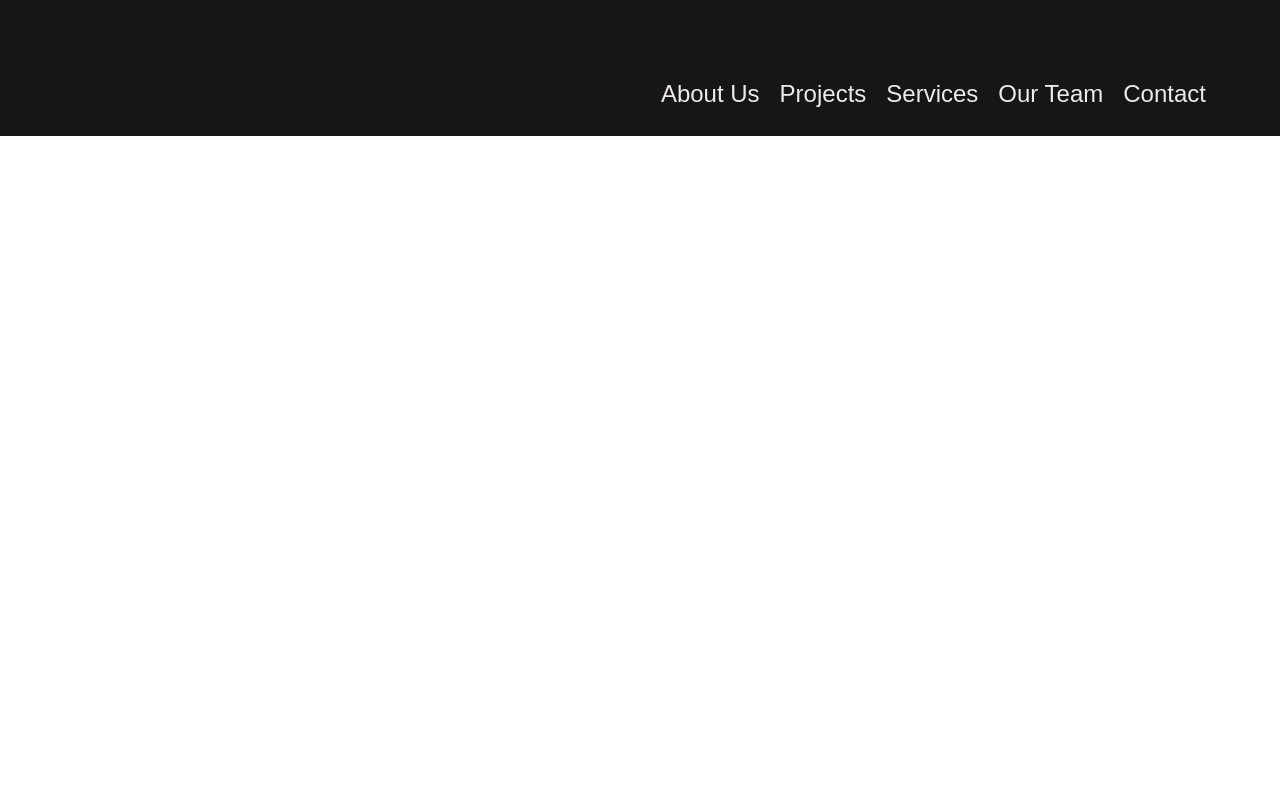
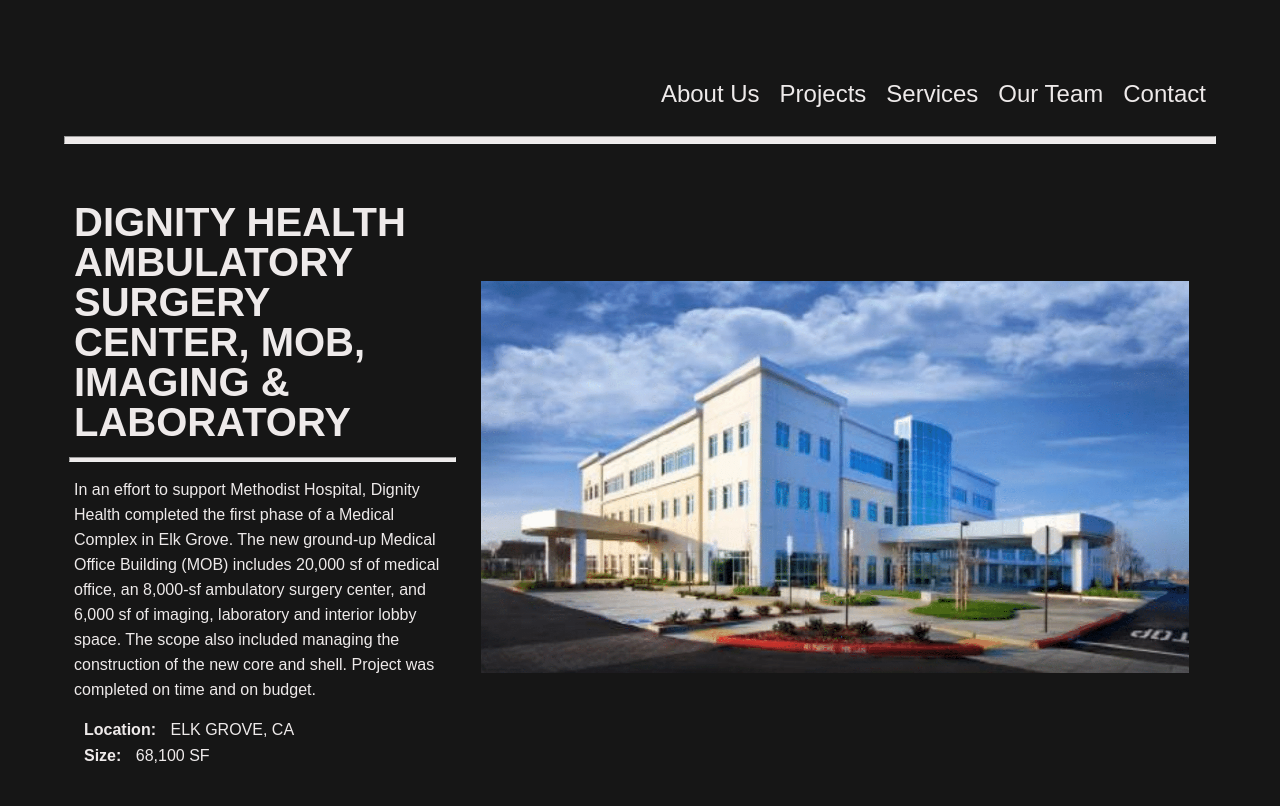
Before and after one commit to Md7113/Porter-LLC, a React (Create React App) app: page /project/1 in a window 1280 px wide. Built offline with nearby package versions, Linux system fonts and the light colour scheme; a web font is replaced by a local one.

Commit message:
fixed the project page to save the information to the web page

```diff
--- a/src/App.js
+++ b/src/App.js
@@ -11,20 +11,16 @@
 import Services from './pages/Services';
 
 function App() {
-	const [currentProject, setCurrentProject] = useState({});
-	const handleCurrentProject = (project) => setCurrentProject(project);
-
 	const [currentTeam, setCurrentTeam] = useState({});
 	const handleCurrentTeam = (Team_handle) => setCurrentTeam(Team_handle);
 
 	return (
 		<Router>
 			<Header />
-			{/* <Navbar /> */}
 			<Routes>
 				<Route
 					path="/"
-					element={<Home handleCurrentProject={handleCurrentProject} />}
+					element={<Home />}
 				/>
 				<Route path="/about" element={<About />} />
 				<Route
@@ -33,13 +29,13 @@
 					/>
 				<Route
 					path="/projects"
-					element={<Projects handleCurrentProject={handleCurrentProject} />}
+					element={<Projects />}
 				/>
 				<Route path="/services" element={<Services />} />
 				<Route path="/contact" element={<Contact />} />
 				<Route
-					path="/project"
-					element={<Project currentProject={currentProject} />}
+					path="/project/:id"
+					element={<Project />}
 				/>
 				<Route
 					path="/Bio"
--- a/src/components/Carousel.js
+++ b/src/components/Carousel.js
@@ -7,7 +7,7 @@
 import leftArrow from '../images/leftArrow.svg';
 
 let projects = projectFile();
-export default function MultiCarousel({ handleCurrentProject }) {
+export default function MultiCarousel() {
 	const responsive = {
 		desktop: {
 			breakpoint: { max: 4000, min: 1024 },
@@ -21,7 +21,7 @@
 
 	projects = projects.filter((project) => project.carousel);
 
-	const CustomButtonGroupAsArrows = ({ next, previous }) => {
+	const CustomButtonGroupAsArrows = ({next, previous}) => {
 		return (
 			<div className="carouselArrows">
 				<img
@@ -55,9 +55,8 @@
 				renderButtonGroupOutside={true}
 				customButtonGroup={<CustomButtonGroupAsArrows />}
 			>
-				{projects.map((project, index) => (
+				{projects.map((project) => (
 					<ProjectCard
-						handleCurrentProject={handleCurrentProject}
 						key="project.id"
 						project={project}
 					/>
--- a/src/components/CarouselCard.js
+++ b/src/components/CarouselCard.js
@@ -1,14 +1,9 @@
 import React from 'react';
 import '../css/components/Carousel.css';
 import arrow from '../images/rightArrow.svg';
-import { useNavigate } from 'react-router-dom';
+import { Link } from 'react-router-dom';
 
-function CarouselCard({ project, handleCurrentProject }) {
-	const navigate = useNavigate();
-	function handleProjectSave() {
-		handleCurrentProject(project);
-		navigate('/project', { state: { currentProject: { project } } });
-	}
+function CarouselCard({project}) {
 	const pattern =/(^(?:\S+\s+\n?){1,10})/;
 	return (
 		<div className="carouselProjectCard">
@@ -22,7 +17,7 @@
 				{(project.description.match(pattern) + "...")}
 			</p>
 			<hr className="LowerLineBreak"></hr>
-			<div className="projectLink" onClick={handleProjectSave}>
+			<Link className="projectLink" to={`project/${project.id}`}>
 				<div className="carouselPadding">
 					<img src={project.img} alt={project.alt}/>
 				</div>
@@ -30,7 +25,7 @@
 					<span>VIEW PROJECT</span>
 					<img className="arrowLink" src={arrow} alt="right arrow" />
 				</div>
-			</div>
+			</Link>
 			<hr className="LowerLineBreak"></hr>
 		</div>
 	);
--- a/src/components/project/Project.js
+++ b/src/components/project/Project.js
@@ -1,7 +1,16 @@
-import React from 'react';
+import React, {useState} from 'react';
 import '../../css/pages/Project.css';
+import projectFile from '../../utils/projectFile';
+import { retrieveObjFromId } from '../../utils/helpers';
 
-export default function Project({ currentProject }) {
+export default function Project() {
+	const [project, setProject] = useState('');
+
+	if (!project) {
+		const projects = projectFile();
+		let id = window.location.href.split('/').pop();
+		setProject(retrieveObjFromId(id, projects));
+	}
 
 	return (
 		<section className="projectSection">
@@ -10,26 +19,30 @@
 				<div className="projectContent">
 					<div className="projectTitleContent">
 						<h2 className="projectNameSection">
-							{currentProject.businessName}
+							{project.businessName}
 						</h2>
 						<hr />
 
 						<p className="projectDetails projectDescriptionSection ">
-							{currentProject.description}
+							{project.description}
 						</p>
 					</div>
 					<p>
-
-					<p className="projectDetails"><span>Location:</span> {currentProject.location}</p>
+						<p className="projectDetails">
+							<span>Location:</span> {project.location}
+						</p>
 						<div className="projectDetails">
 							<span>Size: </span>
-							{currentProject.size} SF
+							{project.size} SF
 						</div>
-
 					</p>
 				</div>
 				<div className="projectImgContainer">
-					<img className="projectMainImg" src={currentProject.img} alt="Placeholder" />
+					<img
+						className="projectMainImg"
+						src={project.img}
+						alt="Placeholder"
+					/>
 				</div>
 			</div>
 		</section>
--- a/src/pages/AllProjects.js
+++ b/src/pages/AllProjects.js
@@ -1,20 +1,11 @@
 import projectFile from '../utils/projectFile';
-import { useNavigate } from 'react-router-dom';
+import { Link } from 'react-router-dom';
 import Slide from 'react-reveal/Slide';
 import '../css/pages/AllProjects.css';
 
 const AllProjects = ({ handleCurrentProject }) => {
 	// returns an array of projects
 	let projects = projectFile();
-
-	//
-	const navigate = useNavigate();
-
-	// Redirects to the current project page
-	function handleProjectNavigate(project) {
-		handleCurrentProject(project);
-		navigate('/project', { state: { currentProject: { project } } });
-	}
 
 	return (
 		<div className="allProjectsContainer">
@@ -23,13 +14,18 @@
 			<div className="allProjects">
 				{projects.map((project) => (
 					<Slide bottom key={project.id}>
-						<div
-							className="imageCard"
-							onClick={() => handleProjectNavigate(project)}
-						>
-							<img className="projectImg" src={project.img} alt={project.alt} />
-							<p className="projectTitle">{project.businessName}</p>
-						</div>
+						<Link to={`/project/${project.id}`}>
+							<div
+								className="imageCard"
+							>
+								<img
+									className="projectImg"
+									src={project.img}
+									alt={project.alt}
+								/>
+								<p className="projectTitle">{project.businessName}</p>
+							</div>
+						</Link>
 					</Slide>
 				))}
 			</div>
--- a/src/pages/HomePage.js
+++ b/src/pages/HomePage.js
@@ -5,7 +5,7 @@
 import HomeSections from '../components/home/HomeSections';
 import homeHero from '../images/Porter_LinkedIn_Cover_Black.png';
 
-const HomePage = ({ handleCurrentProject }) => {
+const HomePage = () => {
 	return (
 		<>
 			<div className="homePage">
@@ -18,7 +18,7 @@
 					<div className="homeHeroContent">
 						<h1>BUILD A LEGACY</h1>
 						<div className="carouselContainer">
-							<Carousel handleCurrentProject={handleCurrentProject} />
+							<Carousel  />
 						</div>
 					</div>
 				</div>
@@ -34,7 +34,7 @@
 				</svg>
 			</div>
 			<div className="carouselPhone">
-				<Carousel handleCurrentProject={handleCurrentProject} />
+				<Carousel />
 			</div>
 			<HomeSections />
 		</>
--- a/src/utils/helpers.js
+++ b/src/utils/helpers.js
@@ -11,3 +11,11 @@
 	}
 	return false;
 }
+
+export function retrieveObjFromId(id, arr) {
+	for(const element of arr) {
+		if(element.id === Number(id)){
+			return element;
+		}
+	}
+}
```
